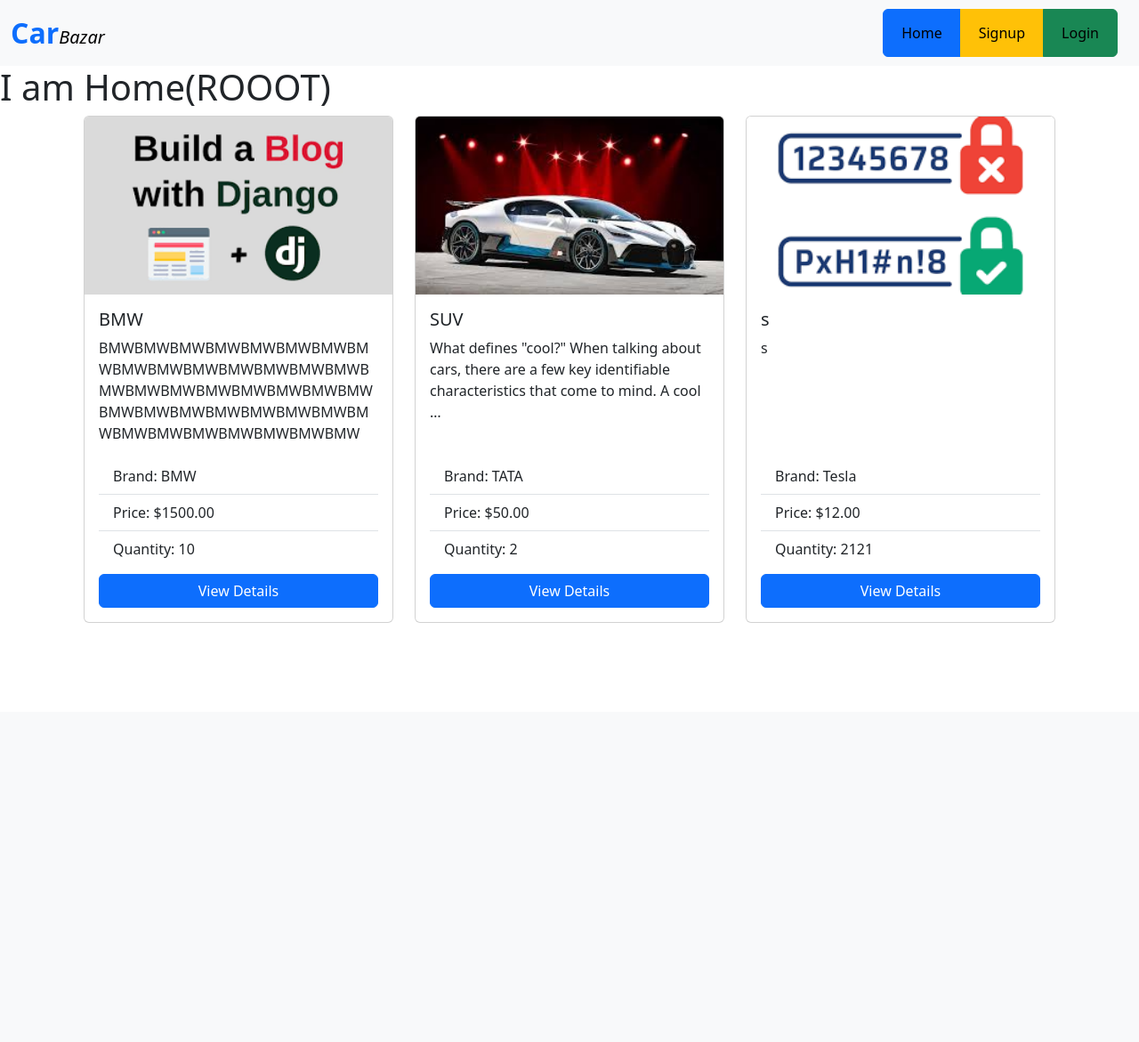
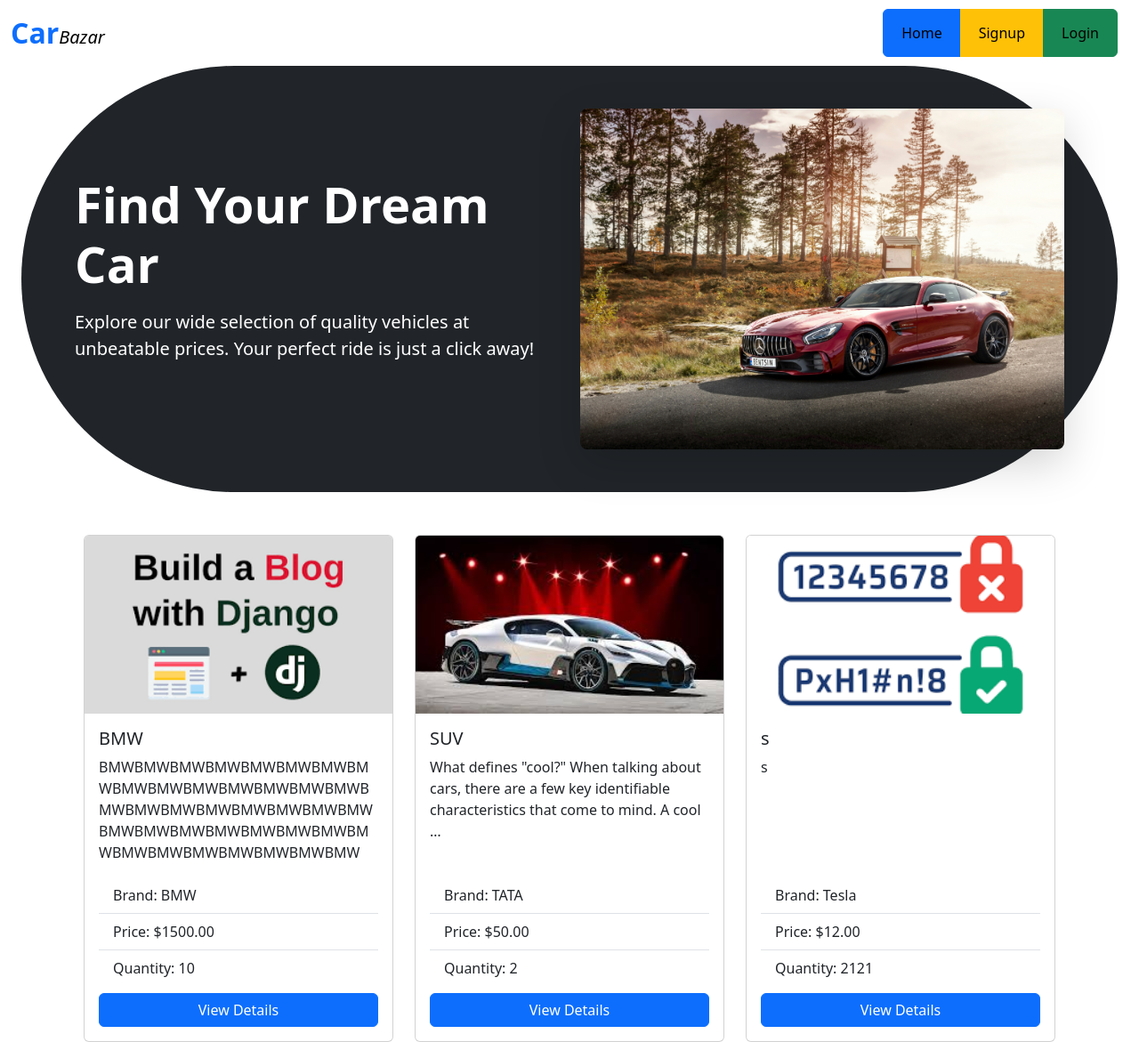
Before and after one commit to RafiurRahmanSaikat/Django-Car-Sale-Project, a Django app: page / in a window 1280 px wide. Shown: the whole page at 89% size. Before the commit the page ends 700 px from the top, so only its background shows below. Run offline with Django 5.2, Linux system fonts and the light colour scheme; data comes from the database, SQL or seed files in the repository.

Commit message:
Hero Section Added

```diff
--- a/account/templates/profile.html
+++ b/account/templates/profile.html
@@ -12,7 +12,7 @@
               <div class="flex-grow-1 ms-3">
                 <h5 class="mb-1">{{ user.first_name|title }} {{ user.last_name|title }}</h5>
                 <p class="mb-2 pb-1">Programmer</p>
-                <div class="d-flex justify-content-around rounded-3 p-2 mb-2 bg-body-tertiary">
+                <div class="d-flex justify-content-around rounded-3 p-2 mb-2">
                   <div>
                     <p class="mb-0">Username</p>
                     <p class="small text-muted mb-1">{{ user.username }}</p>
--- a/car_sale/settings.py
+++ b/car_sale/settings.py
@@ -115,6 +115,9 @@ USE_TZ = True
 # https://docs.djangoproject.com/en/5.0/howto/static-files/
 
 STATIC_URL = "static/"
+STATICFILES_DIRS = [
+    BASE_DIR / "static",
+]
 
 # Default primary key field type
 # https://docs.djangoproject.com/en/5.0/ref/settings/#default-auto-field
--- a/templates/base.html
+++ b/templates/base.html
@@ -6,8 +6,8 @@
     <title>Car Bazar</title>
     <link href="https://cdn.jsdelivr.net/npm/bootstrap@5.3.3/dist/css/bootstrap.min.css" rel="stylesheet" integrity="sha384-QWTKZyjpPEjISv5WaRU9OFeRpok6YctnYmDr5pNlyT2bRjXh0JMhjY6hW+ALEwIH" crossorigin="anonymous" />
   </head>
-  <body>
-    <nav class="navbar navbar-expand-lg bg-body-tertiary">
+  <body class="">
+    <nav class="navbar navbar-expand-lg">
       <div class="container-fluid">
         <a class="navbar-brand" href="{% url 'home' %}"><span class="fs-2 fw-bold text-primary">Car</span><span class="fst-italic">Bazar</span></a>
         <button class="navbar-toggler" type="button" data-bs-toggle="collapse" data-bs-target="#navbarSupportedContent" aria-controls="navbarSupportedContent" aria-expanded="false" aria-label="Toggle navigation"><span class="navbar-toggler-icon"></span></button>
--- a/templates/home.html
+++ b/templates/home.html
@@ -1,8 +1,21 @@
 {% extends 'base.html' %}
 {{ block.super }}
+{% load static %}
 
 {% block content %}
-  <h1>I am Home(ROOOT)</h1>
+  <section class="hero-section mx-4 bg-dark text-white rounded-pill p-5 mb-5">
+    <div class="container">
+      <div class="row align-items-center">
+        <div class="col-lg-6">
+          <h1 class="display-4 fw-bold mb-3">Find Your Dream Car</h1>
+          <p class="lead mb-4">Explore our wide selection of quality vehicles at unbeatable prices. Your perfect ride is just a click away!</p>
+        </div>
+        <div class="col-lg-6">
+          <img src="{% static 'images/car.jpg' %}" alt="Luxury Car" class="img-fluid rounded-3 shadow-lg" />
+        </div>
+      </div>
+    </div>
+  </section>
 
   <div class="row row-cols-1 row-cols-md-3 g-4 container mx-auto">
     {% for c in car %}
```
Also changed, not shown: static/images/car.jpg (added).
